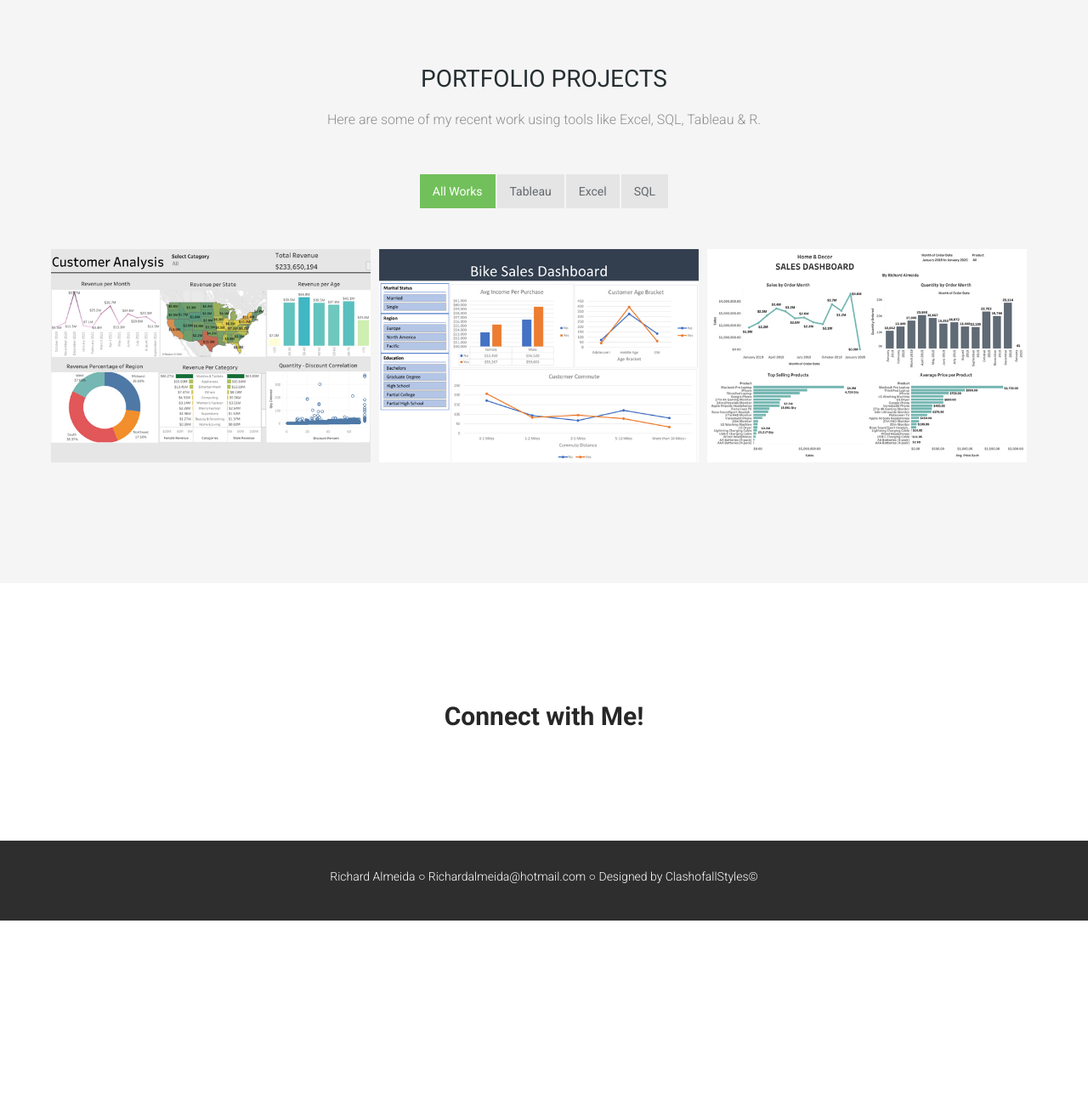
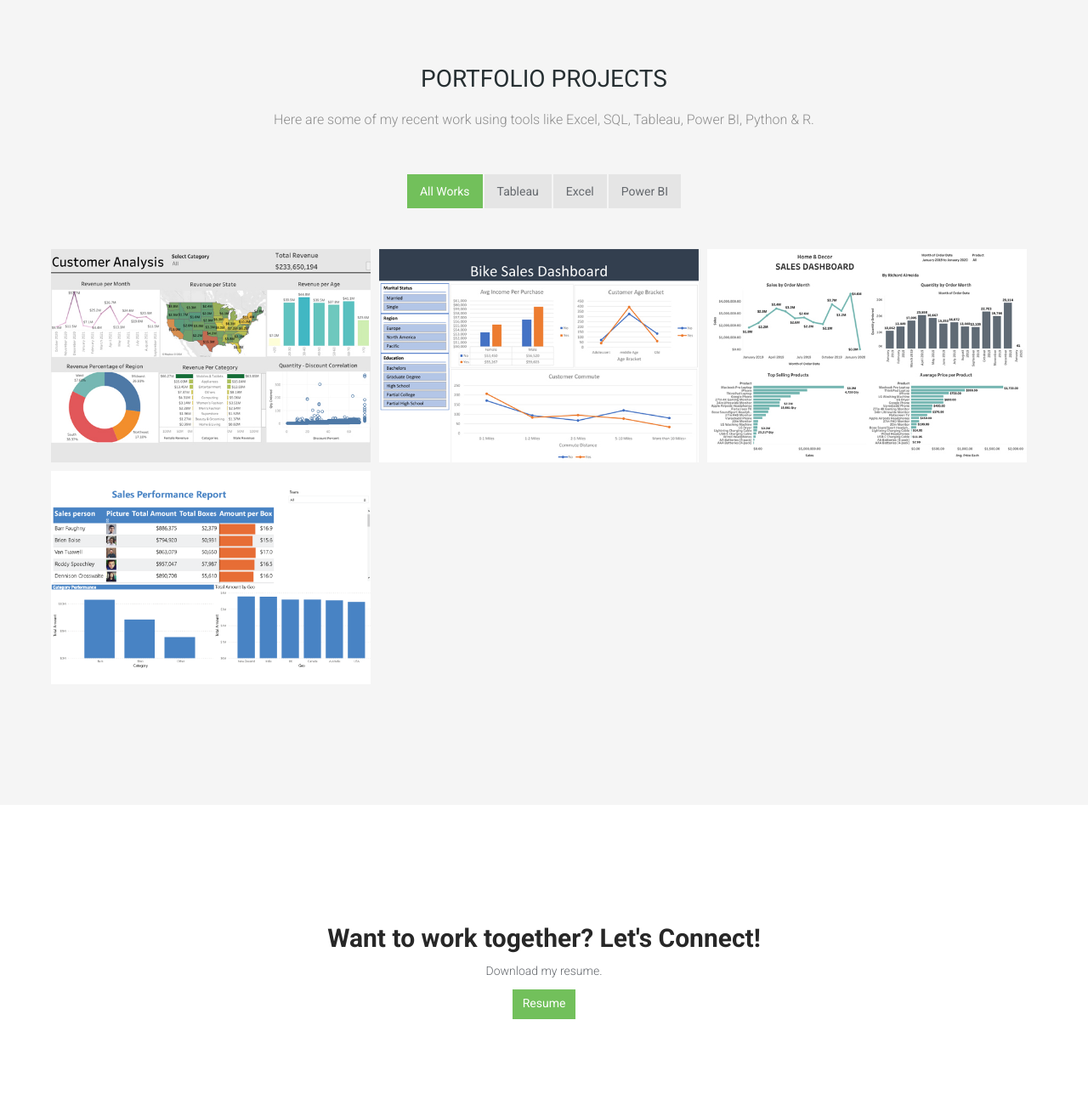
Before and after one commit to ClashofallStyles/ClashofallStyles.github.io, a plain HTML site: page index.html in a window 1280 px wide. Shown: the part 2500-3800 px from the top of the page at 85% size. Before the commit the page ends 3583 px from the top, so only its background shows below. Drawn offline with Linux system fonts and the light colour scheme.

Commit message:
Add files via upload

```diff
--- a/index.html
+++ b/index.html
@@ -5,7 +5,7 @@
     <meta name="viewport" content="width=device-width, initial-scale=1.0">
     <meta name="description" content="">
     <meta name="author" content="">
-    <title>themeinthebox.com</title>
+    <title>Portfolio</title>
 	<!-- core CSS -->
     <link href="css/bootstrap.min.css" rel="stylesheet">
     <link href="css/font-awesome.min.css" rel="stylesheet">
@@ -270,7 +270,7 @@
         <div class="container">
             <div class="section-header">
                 <h2 class="section-title text-center wow fadeInDown">Portfolio Projects</h2>
-                <p class="text-center wow fadeInDown">Here are some of my recent work using tools like Excel, SQL, Tableau & R.</p>
+                <p class="text-center wow fadeInDown">Here are some of my recent work using tools like Excel, SQL, Tableau, Power BI, Python & R.</p>
             </div>
 
             <div class="text-center">
@@ -278,7 +278,7 @@
                     <li><a class="active" href="#" data-filter="*">All Works</a></li>
                     <li><a href="#" data-filter=".animation">Tableau</a></li>
                     <li><a href="#" data-filter=".Business">Excel</a></li>
-                    <li><a href="#" data-filter=".art">SQL</a></li>
+                    <li><a href="#" data-filter=".art">Power BI</a></li>
                 </ul><!--/#portfolio-filter-->
             </div>
 
@@ -296,7 +296,7 @@
                 </div><!--/.portfolio-item-->
 
 
-                <div class="portfolio-item Business art">
+                <div class="portfolio-item Business">
                     <div class="portfolio-item-inner">
                         <img class="img-responsive" src="images/portfolio/Excel_Bike_Sales02.jpg" alt="">
                         <div class="portfolio-info">
@@ -321,6 +321,18 @@
                     </div>
                 </div><!--/.portfolio-item-->
 
+                <div class="portfolio-item art">
+                    <div class="portfolio-item-inner">
+                        <img class="img-responsive" src="images/portfolio/Chocolate_Sales04.png" alt="">
+                        <div class="portfolio-info">
+                            <h3>Portfolio Item 4</h3>
+                            <a class="preview" href="images/portfolio/Chocolate_Sales04Big.png" rel="prettyPhoto">
+                                <img src="images/portfolio/expand.png" alt="">
+
+                            </a>
+                        </div>
+                    </div>
+                </div><!--/.portfolio-item-->
 
             </div>
         </br></br>
@@ -333,13 +345,13 @@
     <section id="contact-area">
         <div class="container">
             <div class="text-center">
-                <h2 class="wow fadeInUp" data-wow-duration="300ms" data-wow-delay="0ms">Connect with Me! <span></span></h2>
-                <p class="wow fadeInUp" data-wow-duration="300ms" data-wow-delay="100ms"></p>
-                <p></p>
+                <h2 class="wow fadeInUp" data-wow-duration="300ms" data-wow-delay="0ms">Want to work together? Let's Connect!</h2>
+                <p class="wow fadeInUp" data-wow-duration="300ms" data-wow-delay="100ms">Download my resume.</p>
+                <a class="btn btn-primary" href="images/Richard_Data_Analytics_Resume.pdf">Resume</a>
+
             </div>
         </div>
     </section>
-
 
 
     <footer id="footer">
```
